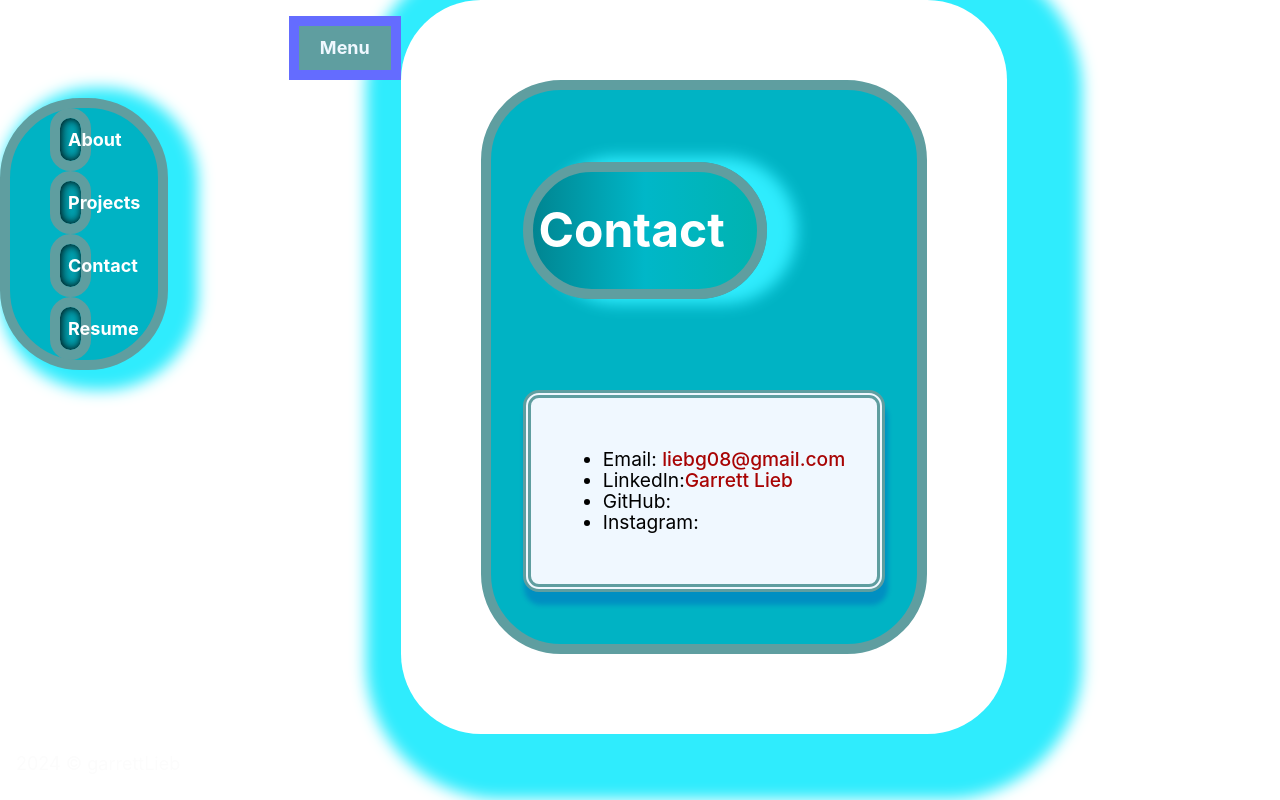
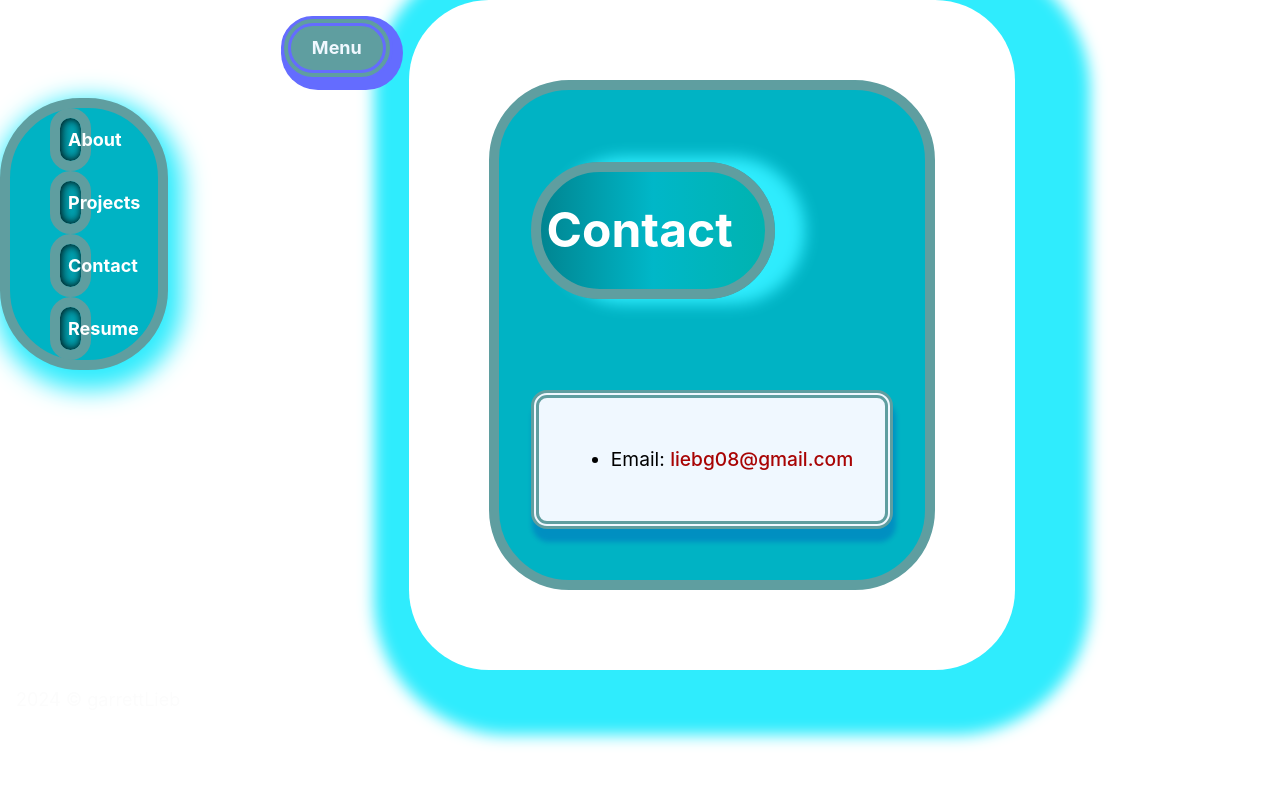
Before and after one commit to garrett-lieb/newProfile, a React (Vite) app: page /contact in a window 1280 px wide. Built offline with nearby package versions, Linux system fonts and the light colour scheme.

Commit message:
fixing consistency of display on pages

```diff
--- a/src/components/About/about.css
+++ b/src/components/About/about.css
@@ -60,10 +60,10 @@ img {
     justify-content: center;
     align-items: center;
     background-color: rgb(0, 179, 196);
-    border: .5rem outset;
+    border: .5rem solid;
     border-radius: 5rem;
     border-color: cadetblue;
-    box-shadow: 0px 0px 0px 5px rgb(47, 236, 253);
+    box-shadow: 0px 10px 15px 25px rgb(47, 236, 253);
     color: rgb(255, 255, 255);
 }
 
--- a/src/components/About/index.jsx
+++ b/src/components/About/index.jsx
@@ -1,7 +1,7 @@
 import React from 'react'
 import jokebg from '../../assets/jokebg.png'
 import githubMark from '../../assets/githubMark.png'
-import linkedinMark from '../../assets/linkedinMark.png'
+import linkdinMark from '../../assets/linkdinMark.png'
 import './about.css'
 
 const About = () => {
@@ -19,7 +19,7 @@ const About = () => {
           <section className="imageSection">
         <div className="imageContainer">
           <a className="imageItem" href="https://example.com">
-            <img src={linkedinMark} height="100" alt="" />
+            <img src={linkdinMark} height="100" alt="" />
           </a>
           <a className="imageItem" href="https://example.com">
             <img src={githubMark} height="100" alt="silhoutted github logo on a 'cadetblue (95, 168, 150)' background" />
--- a/src/components/Contact/index.jsx
+++ b/src/components/Contact/index.jsx
@@ -9,16 +9,6 @@ const Contact = () => {
     <p>
         <ul>
           <li>Email: <a href="mailto:liebg08@gmail.com">liebg08@gmail.com</a></li>
-          <li>LinkedIn:
-            <a href="https://www.linkedin.com/in/https://www.linkedin.com/in/garrett-lieb-2a38682a2/">
-              Garrett Lieb</a></li>
-          <li>GitHub:
-            <a href="">
-            </a></li>
-            <li>
-              Instagram:
-              <a href="https://www.instagram.com"></a>
-            </li>
         </ul>
     </p>
 </section>
--- a/src/components/Projects/index.jsx
+++ b/src/components/Projects/index.jsx
@@ -17,7 +17,7 @@ const Projects = () => {
                     </li>
                 </ul>
             </p>
-            <h2 class="project4">Text-Editor</h2>
+            <h2 class="project2">Text-Editor</h2>
             <img src="" alt="" />
             <p>
                 <ul className="lists">
@@ -30,10 +30,12 @@ const Projects = () => {
                     </li>
                 </ul>
             </p>
-            <h2 class="project2">SocialNetworkAPI</h2>
+
+            <h2 class="project3">SocialNetworkAPI</h2>
             <img src="" alt="" />
             <ul className="lists">
                 <p>
+                <li>API for a social network web application.</li>
                 <li>
                 <a href="https://drive.google.com/file/d/1hHd73GA2ICdFFYykp_bduUgb-seHT5mb/view">Link to Video</a>
                 </li>
@@ -42,7 +44,7 @@ const Projects = () => {
                 </li>
                 </p>
             </ul>
-            <h2 class="project3">Gist - Matching an Email</h2>
+            <h2 class="project4">Gist - Matching an Email</h2>
             <img src="" alt="" />
             <p>
                 <ul className="lists">
--- a/src/components/Root/nav.css
+++ b/src/components/Root/nav.css
@@ -8,17 +8,17 @@
     display: flex;
     position: relative;
     justify-content: center;
-    margin-top: 1rem;
-    margin-left: 1rem;
+    margin: 1rem;
     height: 4rem;
     width: 7rem;
     background-color: cadetblue;
-    border: 10px solid;
-    border-radius: 0rem;
+    border: 10px double;
+    border-radius: 5rem;
     border-color:#646cff;
     font-size: large;
     font-weight: bold;
     color: aliceblue;
+    box-shadow: 5px 5px 0px 5px #646cff;
 }
 
 .menuButton:hover {
@@ -38,7 +38,7 @@
     left: 0px;
     max-width: 50%;
     min-width: 0%;
-    box-shadow: 15px 5px 15px 15px rgb(47, 236, 253);
+    box-shadow: 5px 10px 25px 10px rgb(47, 236, 253);
     font-size: large;
     font-weight: bold;
     color: rgb(255, 255, 255);
```
